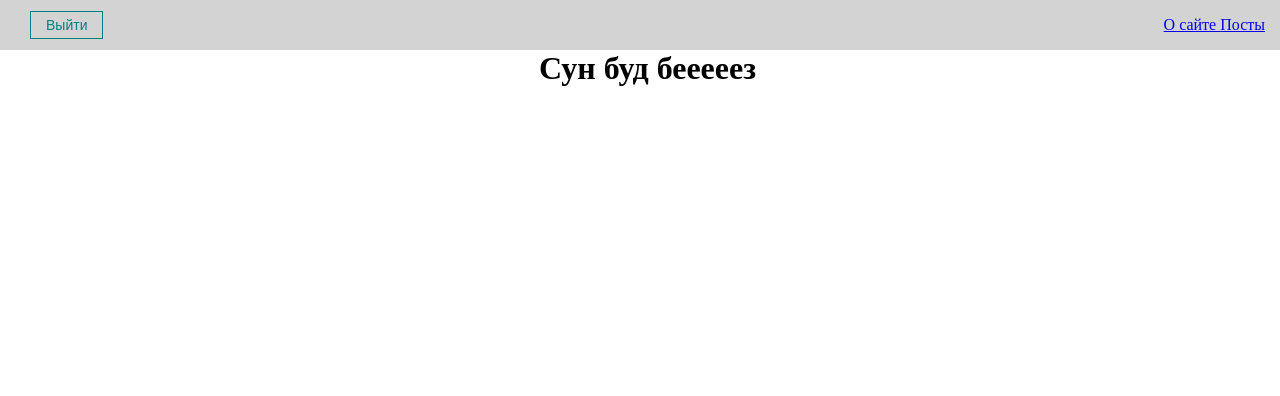
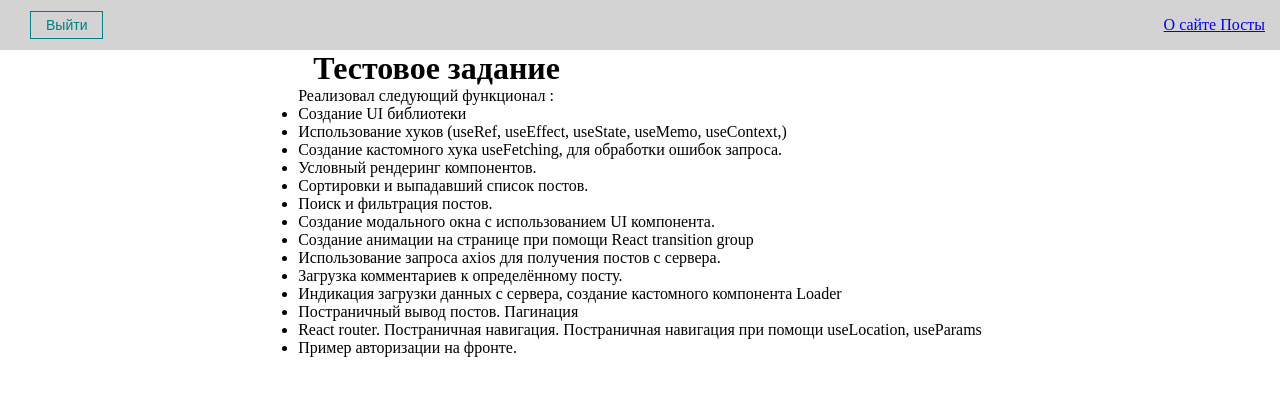
Before and after one commit to Yakhumov/news-blog, a React (Create React App) app: page /about in a window 1280 px wide. Shown: the top 396 px of the page. Built offline with nearby package versions, Linux system fonts and the light colour scheme; sample sign-in values are in the browser's storage.

Commit message:
Изменил редми файл

```diff
--- a/src/pages/About.jsx
+++ b/src/pages/About.jsx
@@ -1,7 +1,34 @@
 import React from 'react'
 
-export const About = () => {
+const functionList = [
+  'Создание UI библиотеки',
+  'Использование хуков (useRef, useEffect, useState, useMemo, useContext,)',
+  'Создание кастомного хука useFetching, для обработки ошибок запроса. ',
+  'Условный рендеринг компонентов.',
+  'Сортировки и выпадавший список постов. ',
+  'Поиск и фильтрация постов. ',
+  'Создание модального окна с использованием UI компонента. ',
+  'Создание анимации на странице при помощи React transition group',
+  'Использование запроса axios для получения постов с сервера. ',
+  'Загрузка комментариев к определённому посту.',
+  'Индикация загрузки данных с сервера, создание кастомного компонента Loader',
+  'Постраничный вывод постов.  Пагинация',
+  'React router. Постраничная навигация. Постраничная навигация при помощи useLocation, useParams',
+  'Пример авторизации на фронте. ',
+];
+
+const  About =() => {
   return (
-    <h1>Сун буд бееееез</h1>
-  )
+    <div>
+      <h1>Тестовое задание</h1>
+      <div> Реализовал следующий функционал : </div>
+      <ul>
+        {functionList.map((item) => (
+          <li key={item}>{item}</li>
+        ))}
+      </ul>
+    </div>
+  );
 }
+
+export default About
--- a/src/routers/router.js
+++ b/src/routers/router.js
@@ -1,4 +1,4 @@
-import { About } from "../pages/About"
+import About from "../pages/About"
 import Posts from "../pages/Posts"
 import PostByIdPage from "../components/PostByIdPage"
 import Login from "../pages/Login"
```
Also changed, not shown: 1 other file (tests, documents, lock files or other folders).
